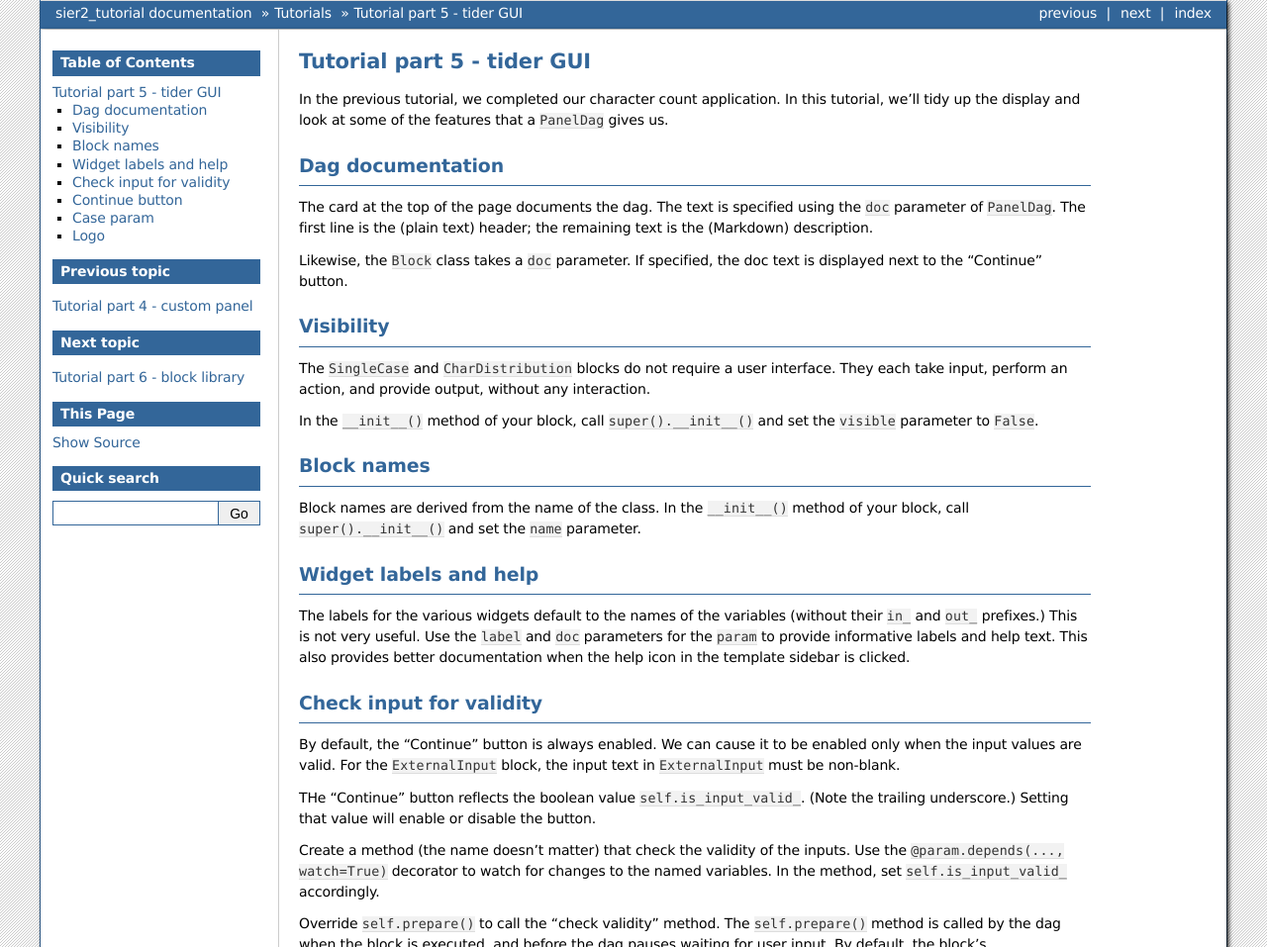
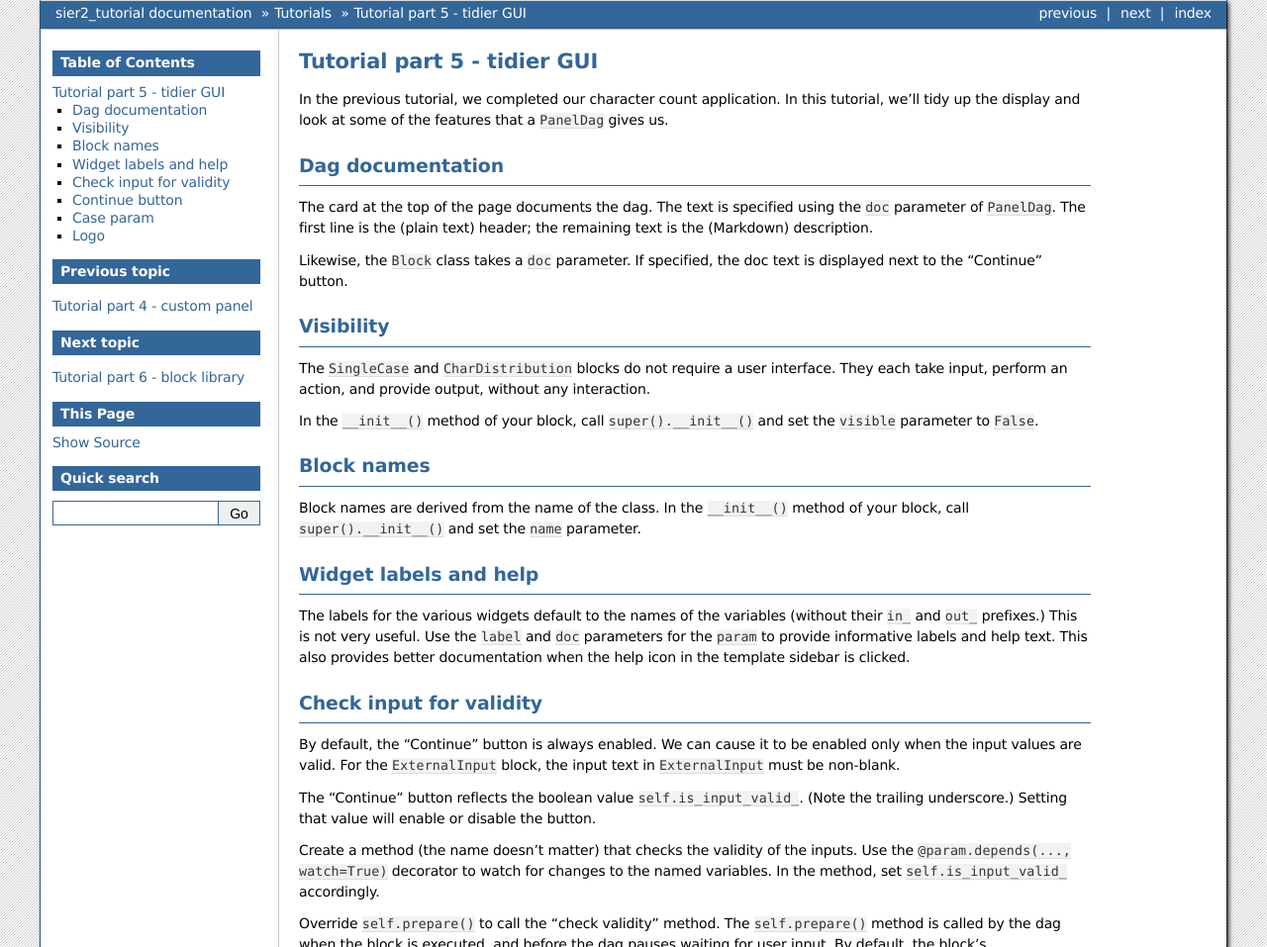
Before and after one commit to sier2/sier2-tutorial, a Sphinx documentation site: the page built from docs/source/tutorials/tutorial_5.rst, in a window 1280 px wide and 1400 px high. Shown: the top 957 px of the window at 99% size. Built offline with Sphinx 7.4.7, drawn with Linux system fonts in a browser that asks for light colours; the version number could not be read and is left out; some of the changed text lies outside the part shown.

Commit message:
Fixing minor typos

```diff
--- a/docs/source/tutorials/tutorial_1.rst
+++ b/docs/source/tutorials/tutorial_1.rst
@@ -70,7 +70,7 @@ in one block to an input param in another block.
 The ``ExternalInput`` block will take the inputs to ``in_text``.
 Typically, this would take input from a user, but for now, we'll just
 provide some text by setting the ``in_text`` param of ``external_input``
-before we exeute the dag.
+before we execute the dag.
 
 Finally, we call ``dag.execute()`` to run the dag and see the outputs.
 The dag will sort the blocks according to their connection; the ``ExternalInput``
--- a/docs/source/tutorials/tutorial_2.rst
+++ b/docs/source/tutorials/tutorial_2.rst
@@ -31,7 +31,7 @@ in the previous tutorial, but we want to keep "user input" and "user output"
 blocks separate from "work" blocks. This will become useful in the next tutorial.
 
 To add the Display block to the dag, we've used ``Connections`` and specified
-a dictionary mapping output params to imput params.
+a dictionary mapping output params to input params.
 
 .. literalinclude :: /../../tutorials/tutorial_2a.py
    :language: python
--- a/docs/source/tutorials/tutorial_5.rst
+++ b/docs/source/tutorials/tutorial_5.rst
@@ -1,4 +1,4 @@
-Tutorial part 5 - tider GUI
+Tutorial part 5 - tidier GUI
 ===========================
 
 In the previous tutorial, we completed our character count application.
@@ -49,11 +49,11 @@ By default, the "Continue" button is always enabled. We can cause it to be
 enabled only when the input values are valid. For the ``ExternalInput`` block,
 the input text in ``ExternalInput`` must be non-blank.
 
-THe "Continue" button reflects the boolean value ``self.is_input_valid_``.
+The "Continue" button reflects the boolean value ``self.is_input_valid_``.
 (Note the trailing underscore.) Setting that value will enable or disable
 the button.
 
-Create a method (the name doesn't matter) that check the validity of the inputs.
+Create a method (the name doesn't matter) that checks the validity of the inputs.
 Use the ``@param.depends(..., watch=True)`` decorator to watch for changes to
 the named variables. In the method, set ``self.is_input_valid_`` accordingly.
 
```
